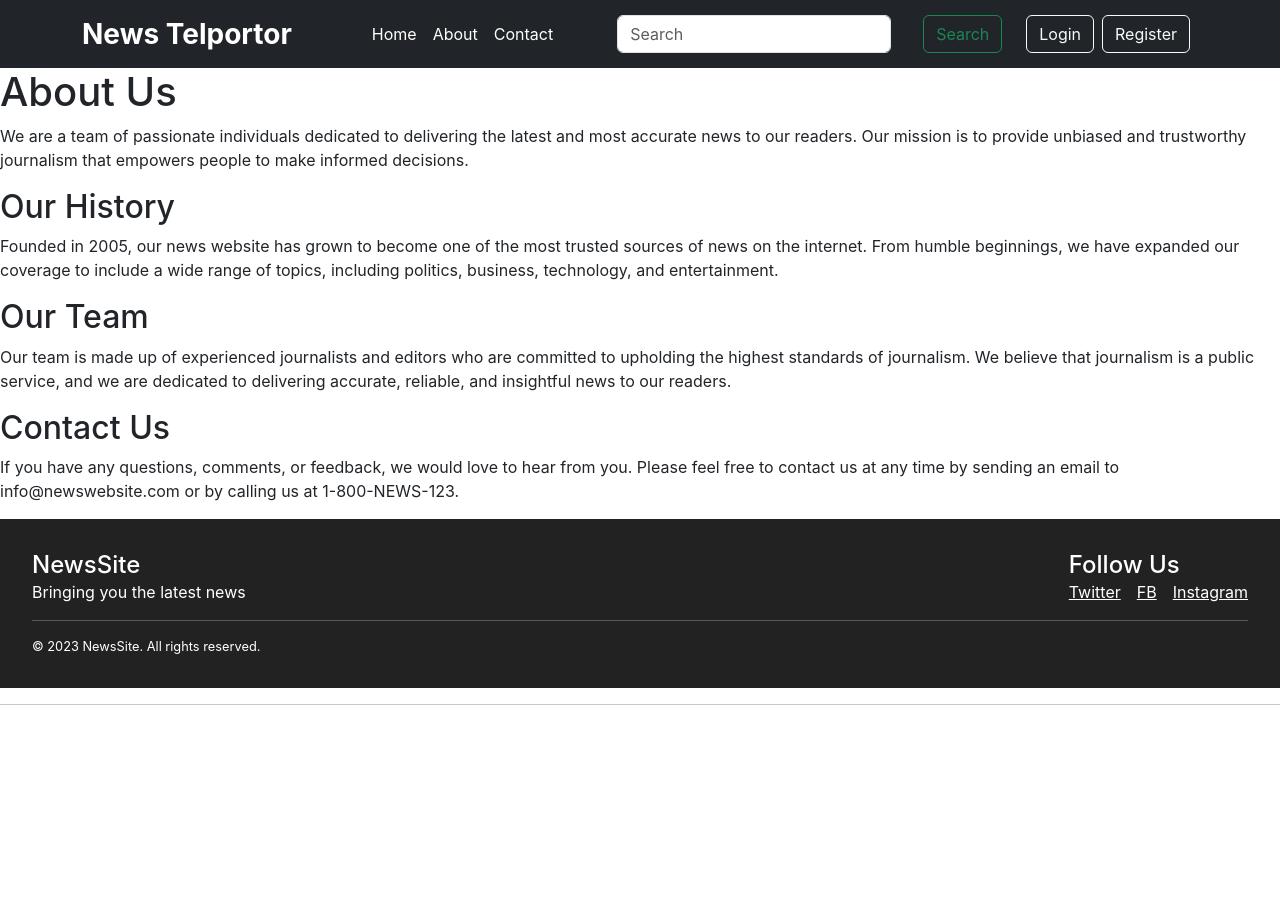
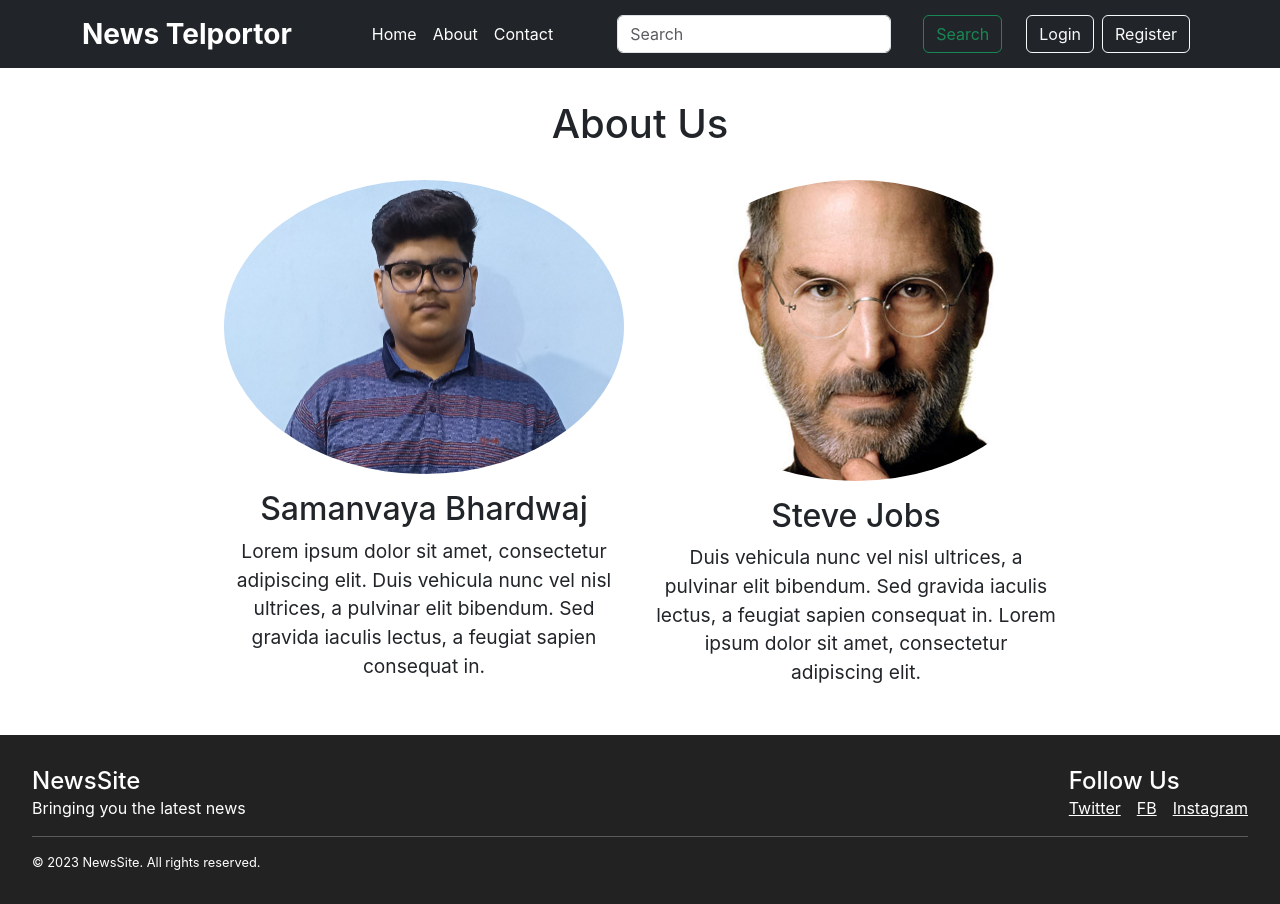
Before and after one commit to Samanvaya-Bhardwaj/news-app, a React (Create React App) app: page /about in a window 1280 px wide. Before the commit the page ends 800 px from the top, so only its background shows below. Built offline with nearby package versions, Linux system fonts and the light colour scheme; the HTML template or start-up script is replaced by a standard one.

Commit message:
Creating About Page

```diff
--- a/src/App.js
+++ b/src/App.js
@@ -63,7 +63,6 @@ export default function App() {
 </Routes>
 <Footer />
 </BrowserRouter>
-<hr />
     </div>
   )
 }
--- a/src/Components/About/About.css
+++ b/src/Components/About/About.css
@@ -0,0 +1,41 @@
+.about-container {
+    max-width: 1200px;
+    margin: 0 auto;
+    padding: 2rem;
+  }
+
+  h1 {
+    text-align: center;
+    margin-bottom: 2rem;
+  }
+
+  .founder-container {
+    display: flex;
+    flex-wrap: wrap;
+    justify-content: center;
+    gap: 2rem;
+    margin-top: 2rem;
+  }
+
+  .founder {
+    max-width: 400px;
+    text-align: center;
+  }
+
+  .founder img {
+    width: 100%;
+    max-height: 400px;
+    object-fit: cover;
+    border-radius: 50%;
+    margin-bottom: 1rem;
+  }
+
+  .founder h2 {
+    font-size: 2rem;
+    margin-bottom: 0.5rem;
+  }
+
+  .founder p {
+    font-size: 1.2rem;
+    line-height: 1.5;
+  }
--- a/src/Components/About/About.js
+++ b/src/Components/About/About.js
@@ -1,16 +1,30 @@
-import React from 'react';
+import React from "react";
+import "./About.css";
 
 const About = () => {
   return (
-    <div>
+    <div className="about-container">
       <h1>About Us</h1>
-      <p>We are a team of passionate individuals dedicated to delivering the latest and most accurate news to our readers. Our mission is to provide unbiased and trustworthy journalism that empowers people to make informed decisions.</p>
-      <h2>Our History</h2>
-      <p>Founded in 2005, our news website has grown to become one of the most trusted sources of news on the internet. From humble beginnings, we have expanded our coverage to include a wide range of topics, including politics, business, technology, and entertainment.</p>
-      <h2>Our Team</h2>
-      <p>Our team is made up of experienced journalists and editors who are committed to upholding the highest standards of journalism. We believe that journalism is a public service, and we are dedicated to delivering accurate, reliable, and insightful news to our readers.</p>
-      <h2>Contact Us</h2>
-      <p>If you have any questions, comments, or feedback, we would love to hear from you. Please feel free to contact us at any time by sending an email to info@newswebsite.com or by calling us at 1-800-NEWS-123.</p>
+      <div className="founder-container">
+        <div className="founder">
+          <img src="./assets/Founder.jpeg" alt="Founder 1" />
+          <h2>Samanvaya Bhardwaj</h2>
+          <p>
+            Lorem ipsum dolor sit amet, consectetur adipiscing elit. Duis
+            vehicula nunc vel nisl ultrices, a pulvinar elit bibendum. Sed
+            gravida iaculis lectus, a feugiat sapien consequat in.
+          </p>
+        </div>
+        <div className="founder">
+          <img src="./assets/Stevejobs.jpg" alt="Founder 2" />
+          <h2>Steve Jobs</h2>
+          <p>
+            Duis vehicula nunc vel nisl ultrices, a pulvinar elit bibendum.
+            Sed gravida iaculis lectus, a feugiat sapien consequat in. Lorem
+            ipsum dolor sit amet, consectetur adipiscing elit.
+          </p>
+        </div>
+      </div>
     </div>
   );
 };
```
Also changed, not shown: public/assets/Founder.jpeg (added), public/assets/Stevejobs.jpg (added).
